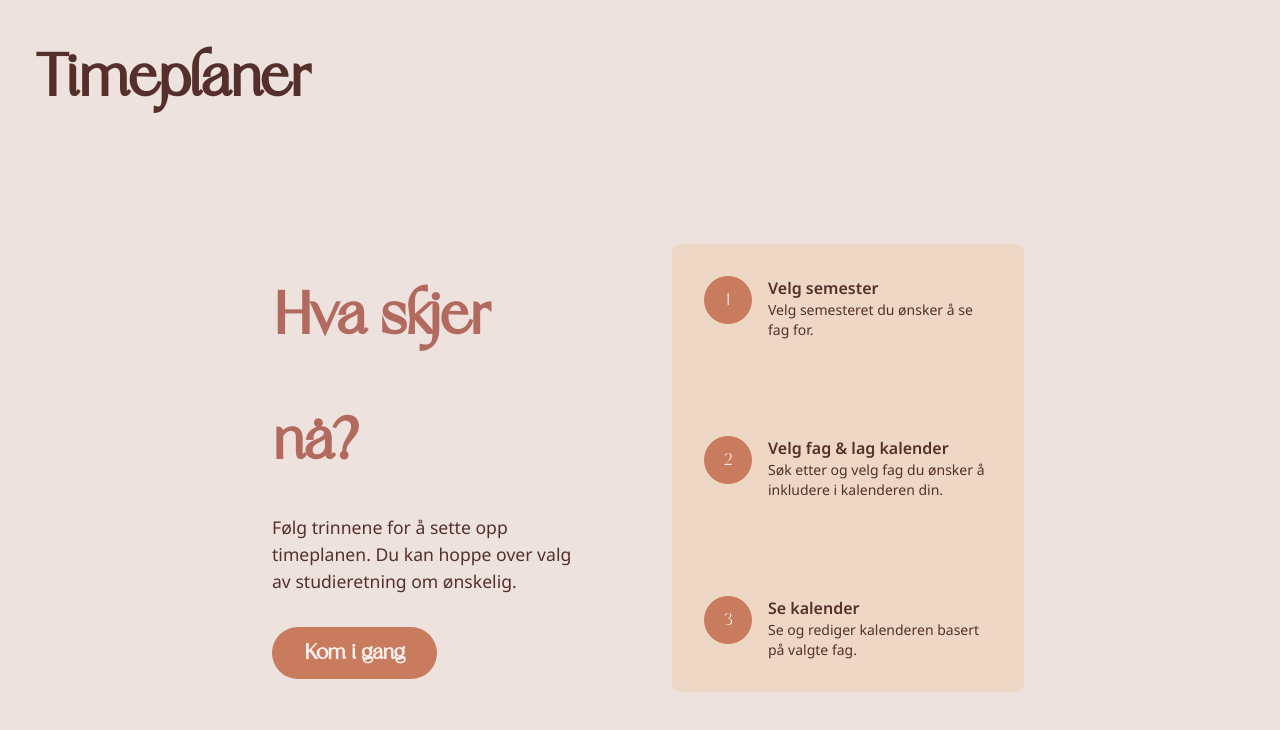
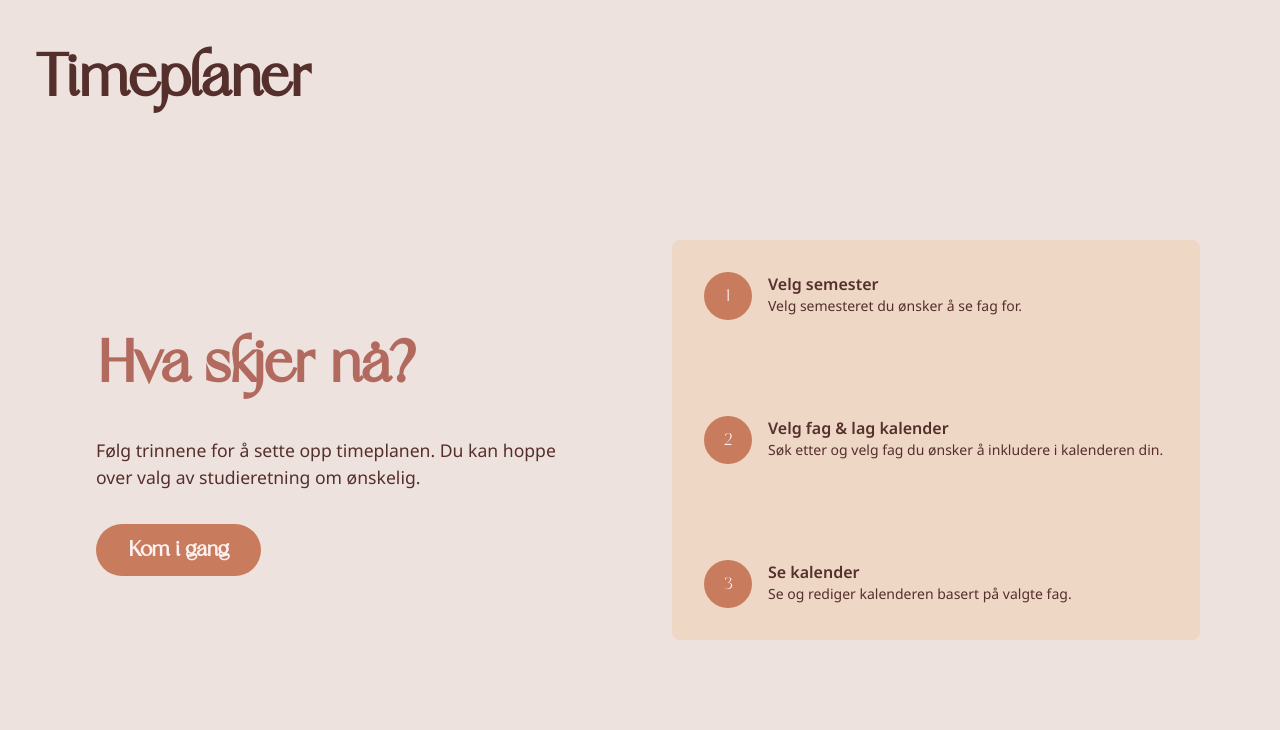
Before and after one commit to magnusgiverin/timeplaner-v2, a Next.js app: page / in a window 1280 px wide. Shown: the top 730 px of the page. Built offline with nearby package versions, Linux system fonts and the light colour scheme.

Commit message:
Fix: Fix visibility and widths

```diff
--- a/app/components/SemesterPlanEditor.tsx
+++ b/app/components/SemesterPlanEditor.tsx
@@ -196,11 +196,11 @@ export default function SemesterPlanEditor({
                     }`}
                     onClick={() => toggleAid(courseid, key)}
                   >
-                    {!activeAids[courseid]?.[key] && (
-                      <div className="absolute top-2 right-2 material-icons px-2 py-1 rounded-full text-xs font-semibold z-10">
-                        visibility_off
+
+                      <div className="absolute top-2 right-2 material-icons px-2 py-1 text-xs font-semibold z-10">
+                        {!activeAids[courseid]?.[key] ? "visibility_off" : "visibility"}
                       </div>
-                    )}
+
                     <div className="text-sm p-4">
                       <p className="font-semibold flex items-center gap-2 mb-2">
                         <span className="material-icons text-burnt-peach">
--- a/app/layout.tsx
+++ b/app/layout.tsx
@@ -15,7 +15,7 @@ export default function RootLayout({
   return (
     <html lang="en">
       <body className="w-full">
-        <div className="relative flex flex-col px-4 md:px-16 lg:px-32 xl:px-64 mx-auto min-h-screen gap-20 md:gap-60 z-10 overflow-x-clip py-20 md:py-60">
+        <div className="relative flex flex-col px-4 w-full md:max-w-4xl lg:max-w-5xl xl:max-w-6xl 2xl:max-w-7xl mx-auto min-h-screen gap-20 md:gap-60 z-10 overflow-x-clip py-20 md:py-60">
           <Navbar />
           {children}
         </div>
```
